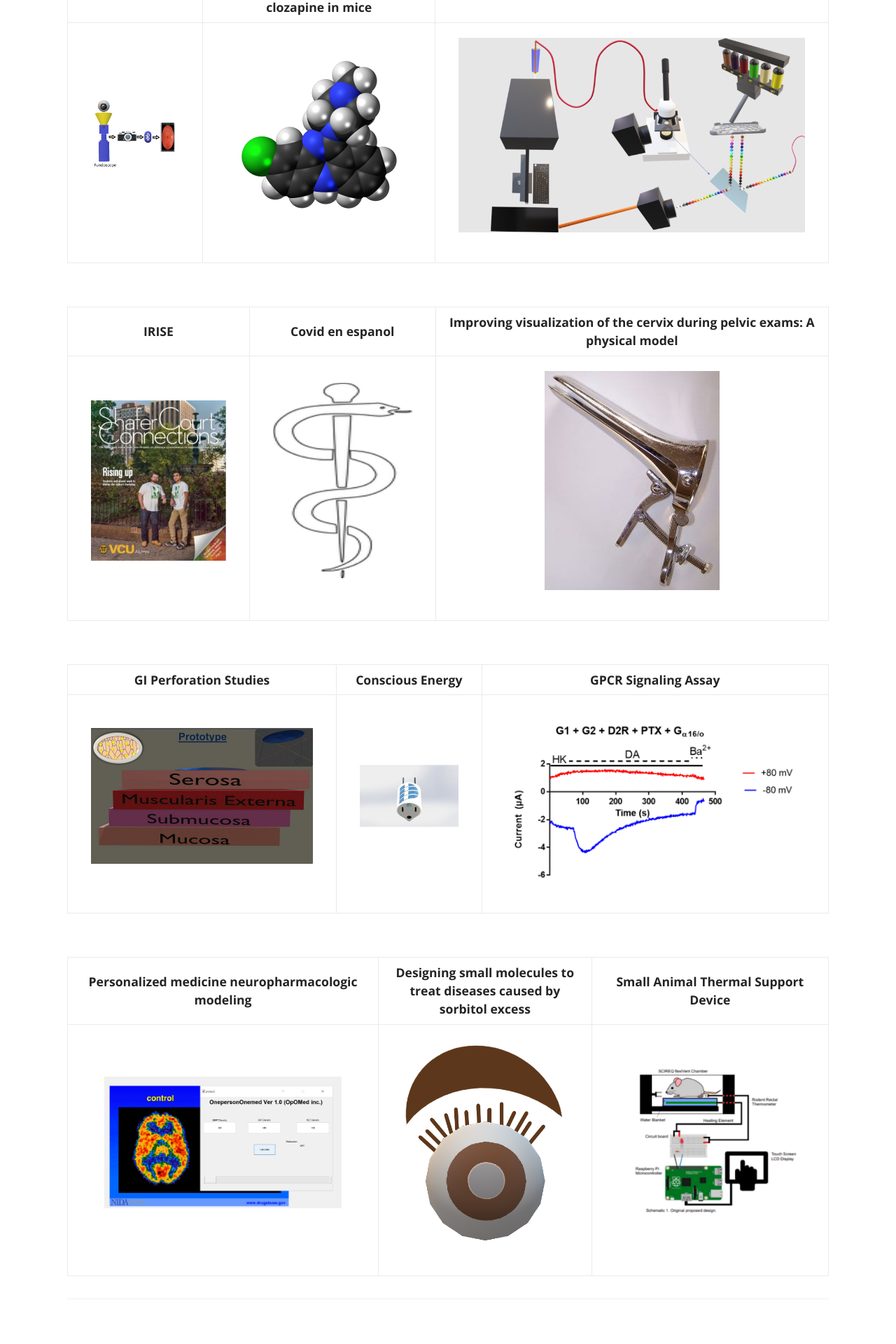
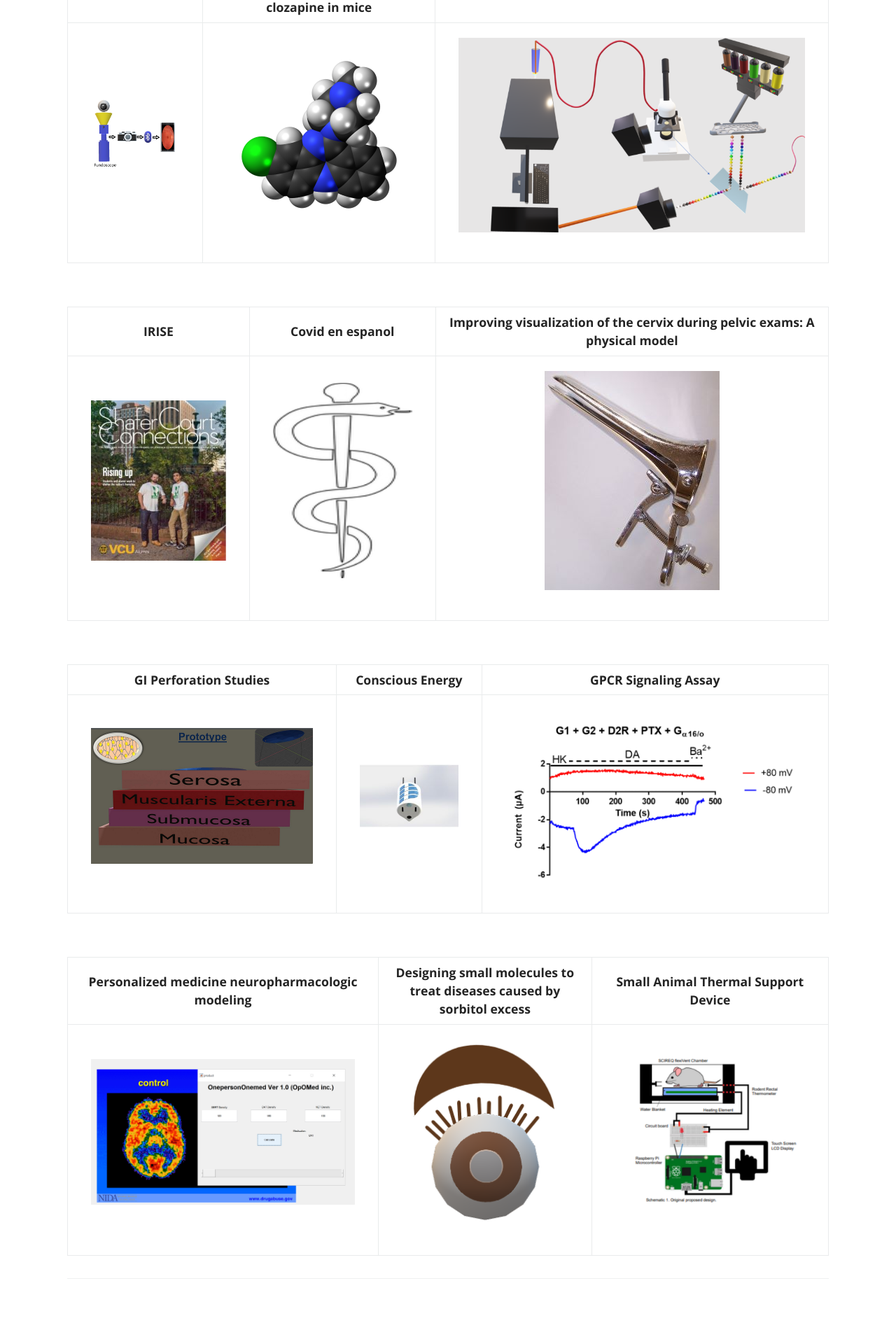
Before and after one commit to EyeCanDoIt/EyeCanDoIt.github.io, a Jekyll site: the page built from index.md, in a window 1280 px wide. Shown: the part 1825-3745 px from the top of the page at 70% size. Built offline with Jekyll 4.4.1, drawn with Linux system fonts in a browser that asks for light colours; after the commit the page ends 3716 px from its top, so only the background shows below that.

Commit message:
Update index.md

```diff
--- a/index.md
+++ b/index.md
@@ -66,4 +66,4 @@
 
 | Personalized medicine neuropharmacologic modeling  | Designing small molecules to treat diseases caused by sorbitol excess | Small Animal Thermal Support Device |
 |     :---:    |     :---:      |     :---:     |
-| <a href="opomed" class="btn" style="color:#E0E0E0"><img src="https://EyeCanDoIt.github.io/Images/opomed.png" alt="https://EyeCanDoIt.github.io/Images/opomed.png" alt=" " width="90%" height="90%" loading="lazy"></a>   | <a href="sorbitol" class="btn" style="color:#E0E0E0"><img src="https://EyeCanDoIt.github.io/Images/eye.png" alt="https://EyeCanDoIt.github.io/Images/eye.png" loading="lazy"></a>     | <a href="thermoreg" class="btn" style="color:#E0E0E0"><img src="https://EyeCanDoIt.github.io/Images/scireq.png" alt="https://EyeCanDoIt.github.io/Images/scireq.png" loading="lazy"></a>    |
+| <a href="opomed" class="btn" style="color:#E0E0E0"><img src="https://EyeCanDoIt.github.io/Images/opomed.png" alt="https://EyeCanDoIt.github.io/Images/opomed.png" loading="lazy"></a>   | <a href="sorbitol" class="btn" style="color:#E0E0E0"><img src="https://EyeCanDoIt.github.io/Images/eye.png" alt="https://EyeCanDoIt.github.io/Images/eye.png" alt=" " width="90%" height="90%"  loading="lazy"></a>     | <a href="thermoreg" class="btn" style="color:#E0E0E0"><img src="https://EyeCanDoIt.github.io/Images/scireq.png" alt="https://EyeCanDoIt.github.io/Images/scireq.png" loading="lazy"></a>    |
```
